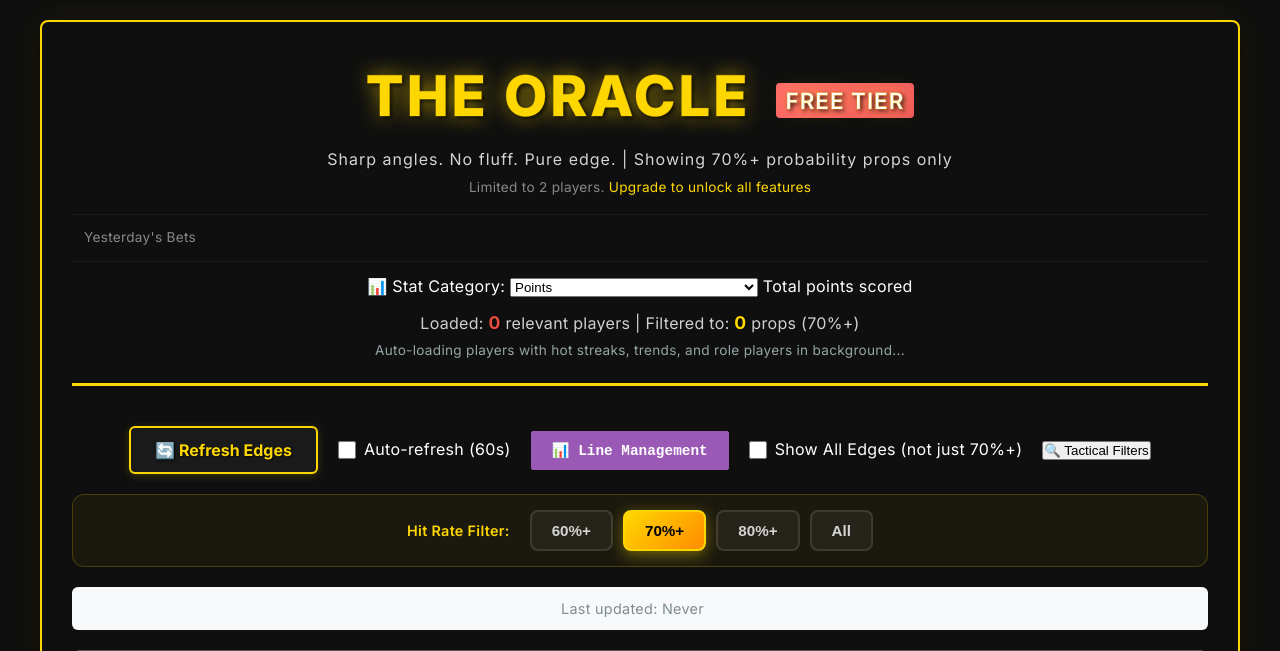
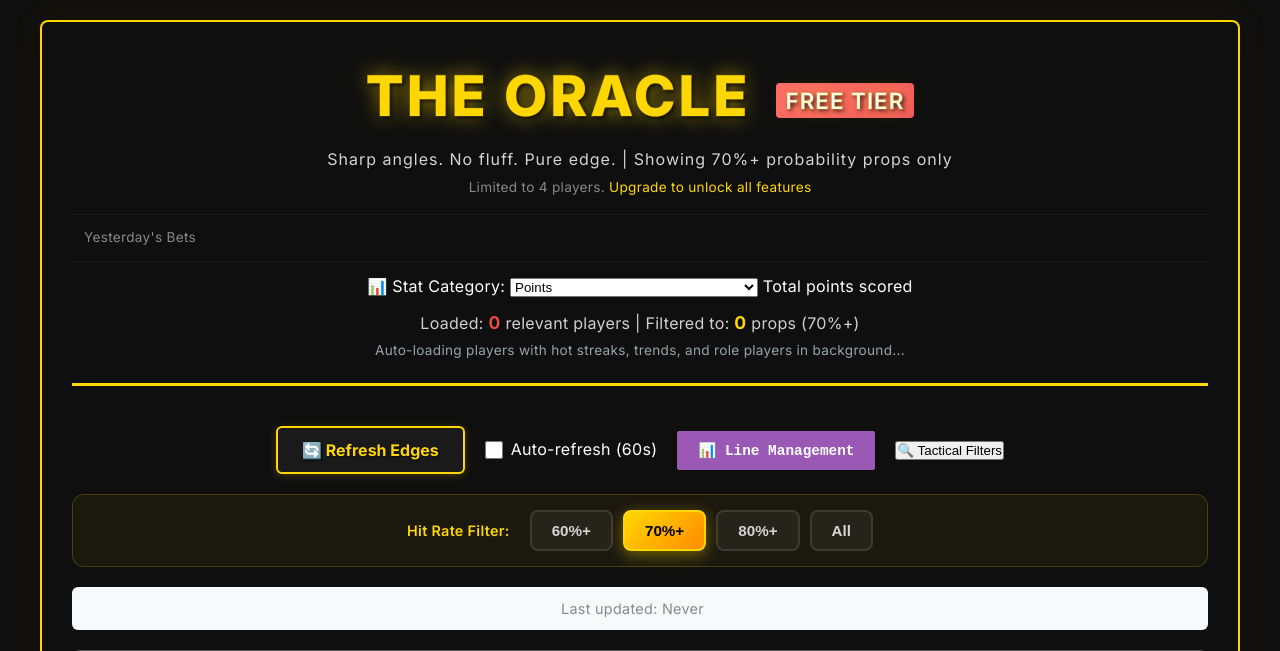
Before and after one commit to Bigpre12/nba-edge-finder, a Flask app: page / in a window 1280 px wide. Shown: the top 651 px of the page. Run offline with Flask 3, Linux system fonts and the light colour scheme.

Commit message:
Increase players to 4, fix tabs with visual feedback, remove duplicate toggle

```diff
--- a/app.py
+++ b/app.py
@@ -426,9 +426,9 @@ def get_edges_data(show_only_70_plus=True, stat_type='PTS',
 
         track_line_changes(MARKET_PROJECTIONS)
 
-        # ULTRA-MINIMAL MODE: Only 2 players to prevent OOM on 512MB free tier
-        # This is the minimum viable configuration
-        max_players = 2
+        # FREE TIER MODE: 4 players to balance usability with memory limits
+        # Increased from 2 for better user experience
+        max_players = 4
         if len(MARKET_PROJECTIONS) > max_players:
             projections_to_check = dict(list(MARKET_PROJECTIONS.items())[:max_players])
             print(f"INFO: Processing {max_players} of {len(MARKET_PROJECTIONS)} players to prevent timeout (this is normal)")
@@ -624,8 +624,8 @@ def index():
                             pass
                         return
 
-                    # ULTRA-MINIMAL: Only 2 players - free tier has 512MB limit
-                    players_to_load = all_players[:2]
+                    # FREE TIER: 4 players - balance usability with memory limits
+                    players_to_load = all_players[:4]
                     print(f"Loading projections for {len(players_to_load)} players...")
 
                     new_projections = {}
--- a/templates/index.html
+++ b/templates/index.html
@@ -14,7 +14,7 @@
         <header>
             <h1>THE ORACLE <span class="free-tier-badge">FREE TIER</span></h1>
             <p class="subtitle">Sharp angles. No fluff. Pure edge. | Showing 70%+ probability props only</p>
-            <p class="free-tier-notice">Limited to 2 players. <a href="https://render.com" target="_blank">Upgrade to unlock all features</a></p>
+            <p class="free-tier-notice">Limited to 4 players. <a href="https://render.com" target="_blank">Upgrade to unlock all features</a></p>
             <nav class="top-nav">
                 <a href="/yesterdays-bets" class="nav-link">Yesterday's Bets</a>
             </nav>
@@ -78,10 +78,7 @@
             <!-- Load All Players hidden in free tier - backend ready for upgrade -->
             <button onclick="showLineManagement()" class="line-mgmt-btn" id="lineMgmtBtn">📊 Line Management</button>
             <!-- Parlay Calculator hidden in free tier - backend ready for upgrade -->
-            <label class="filter-toggle">
-                <input type="checkbox" id="showAllToggle" onchange="toggleShowAll()">
-                <span>Show All Edges (not just 70%+)</span>
-            </label>
+            <!-- Show All toggle removed - use probability tabs instead -->
             <button onclick="showTacticalFilters()" class="filter-btn" id="filterBtn">🔍 Tactical Filters</button>
         </div>
 
@@ -1176,6 +1173,15 @@
 
         function changeStatType() {
             console.log('[DEBUG] changeStatType() called');
+
+            // Show immediate visual feedback
+            const refreshBtn = document.getElementById('refreshBtn');
+            const originalText = refreshBtn ? refreshBtn.textContent : '';
+            if (refreshBtn) {
+                refreshBtn.textContent = '⏳ Loading stat...';
+                refreshBtn.disabled = true;
+            }
+
             try {
                 const statTypeSelect = document.getElementById('statTypeSelect');
                 const statDesc = document.getElementById('statDescription');
@@ -1183,6 +1189,10 @@
                 if (!statTypeSelect) {
                     console.error('[DEBUG] Stat type select not found');
                     alert('Stat type selector not found. Please refresh the page.');
+                    if (refreshBtn) {
+                        refreshBtn.textContent = originalText || '🔄 Refresh Edges';
+                        refreshBtn.disabled = false;
+                    }
                     return;
                 }
 
@@ -1195,17 +1205,36 @@
                     statDesc.textContent = statCategories[statType].description || '';
                 }
 
-                // Refresh data with new stat type
+                // Refresh data with new stat type - refreshData will reset button when done
                 if (typeof refreshData === 'function') {
-                    refreshData();
+                    refreshData().finally(() => {
+                        console.log('[DEBUG] Stat type change complete');
+                    });
+                } else {
+                    if (refreshBtn) {
+                        refreshBtn.textContent = originalText || '🔄 Refresh Edges';
+                        refreshBtn.disabled = false;
+                    }
                 }
             } catch (e) {
                 console.error('Error in changeStatType:', e);
+                if (refreshBtn) {
+                    refreshBtn.textContent = '🔄 Refresh Edges';
+                    refreshBtn.disabled = false;
+                }
             }
         }
 
         function setMinProbability(minProb) {
             console.log('[DEBUG] setMinProbability() called with:', minProb);
+
+            // Show immediate visual feedback
+            const refreshBtn = document.getElementById('refreshBtn');
+            if (refreshBtn) {
+                refreshBtn.textContent = '⏳ Filtering...';
+                refreshBtn.disabled = true;
+            }
+
             try {
                 currentMinProbability = minProb;
 
```
